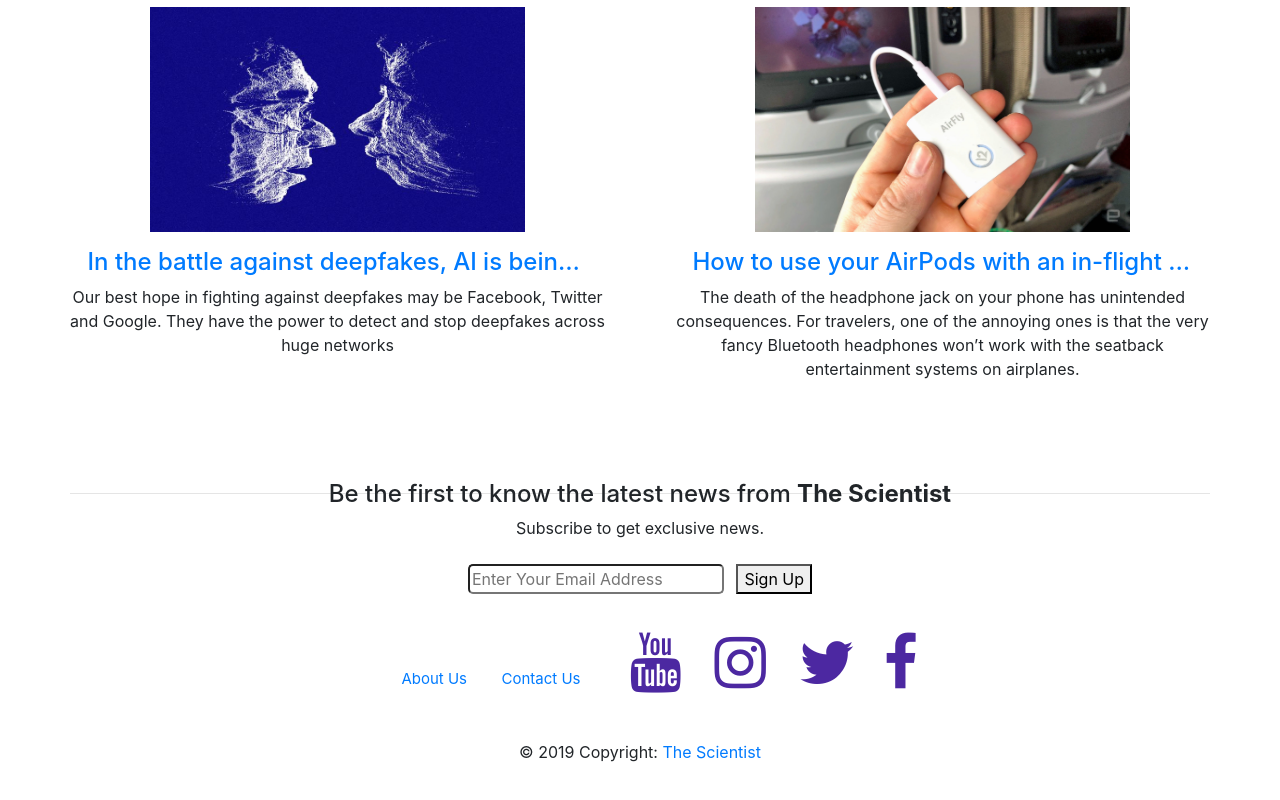
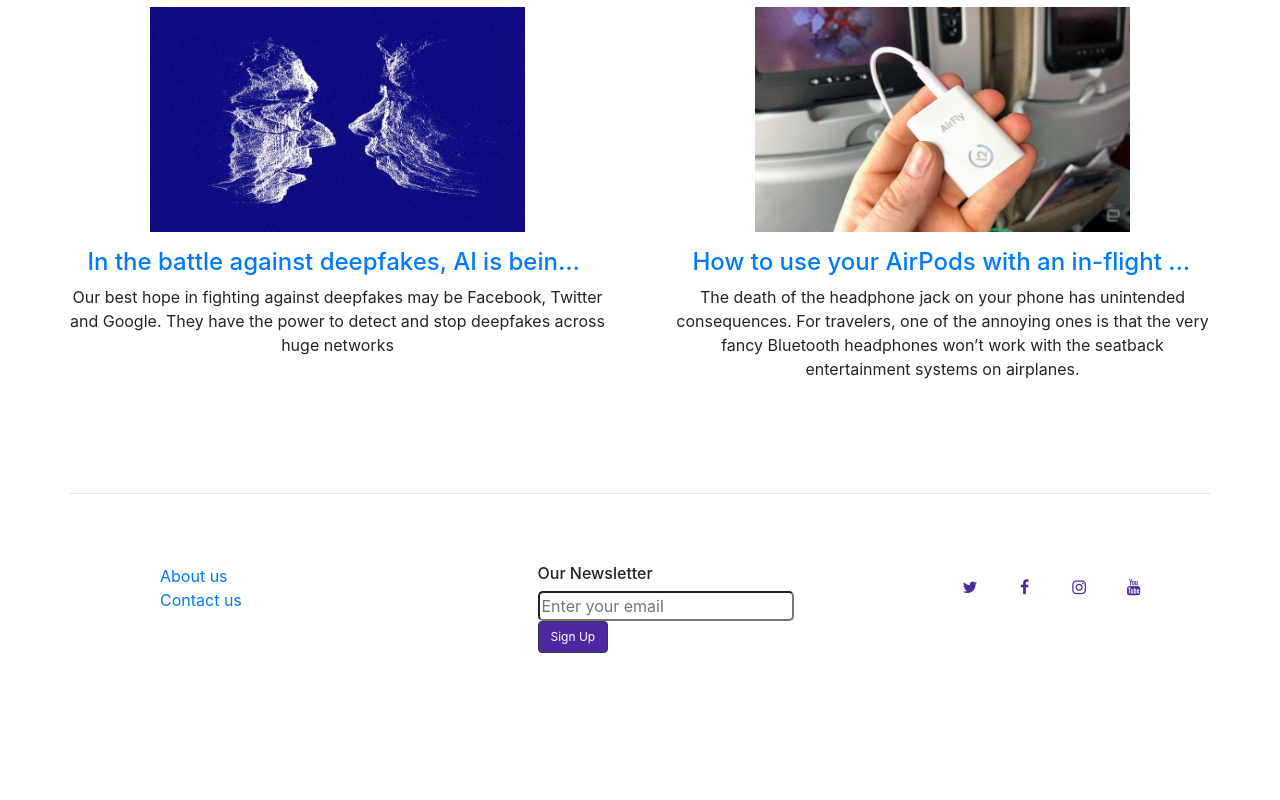
Before and after one commit to maryam-ali-123/Course-project, a plain HTML site: page index.html in a window 1280 px wide. Shown: the part 3152-3952 px from the top of the page. After the commit the page ends 3895 px from the top, so only its background shows below. Drawn offline with nearby package versions, Linux system fonts and the light colour scheme.

Commit message:
updated footer html

```diff
--- a/index.html
+++ b/index.html
@@ -302,45 +302,40 @@
   <div class="row">
     <div class="col">
       <hr>
-      <footer class="footer text-center">
-        <h4>Be the first to know the latest news from <b>The Scientist</b></h4>
-        <p>Subscribe to get exclusive news.</p>
+      <div class="row top-buffer">
+      </div>
+              <footer id="footer">
+                <div class="footer-top">
+                  <div class="container">
+                    <div class="row">
+                      <div class="col-lg-3 col-md-6 footer-links" id="footer-links">
+                        <ul>
+                          <li><a href="about.html">About us</a></li>
+                          <li><a href="contact-us.html">Contact us</a></li>
+                        </ul>
+                      </div>
 
+                      <div class="col-lg-3 col-md-6 footer-newsletter" id="footer-newsletter">
+                        <h6>Our Newsletter</h6>
+                        <form class="form-inline">
+                          <div class="hero-cta__input-wrap"> <input type="email" name="data[email]" required="" id="hero-cta-email" placeholder="Enter your email">
+                          </div>
+                          <button type="submit" class="btn btn-dark">Sign Up</button>
+                        </form>
+                      </div>
 
+                      <div class="col-lg-3 col-md-6 footer-socials" id="footer-socials">
 
-<!-- Call to action -->
-<ul class="list-unstyled list-inline text-center py-2">
-  <li class="list-inline-item">
-    <div class="hero-cta__input-wrap"> <input type="email" name="data[email]" required="" id="hero-cta-email" placeholder="Enter Your Email Address">
-    </div>
-  </li>
-  <li class="list-inline-item">
+                        <span title="Follow us on Twitter"><a href="http://twitter.com" class="twitter"><i class="fa fa-twitter"></i></a></span>
+                        <span title="Like us on Facebook"><a href="http://facebook.com" class="Facebook"><i class="fa fa-facebook"></i></a></span>
+                        <span title="Follow us on Instagram"><a href="http://instagram.com" class="Instagram"><i class="fa fa-instagram"></i></a></span>
+                        <span title="Subscribe on Youtube"><a href="http://youtube.com" class="youtube"><i class="fa fa-youtube"></i></a></span>
+                      </div>
 
-    <button type="submit" onclick="alert('Thanks for subscribing to our newsletter!')" class="emailsignup" required>Sign Up</button>
-  </li>
-</ul>
-
-
-<!-- Social buttons -->
-<ul id="social-buttons">
-  <li><a href="about.html">About Us</a></li>
-  <li><a href="contact-us.html">Contact Us</a></li>
-  <li><a href="https://youtube.com/" class="fa fa-youtube fa-4x fa-color1"></a></li>
-  <li><a href="https://instagram.com/" class="fa fa-instagram fa-4x fa-color1"></a></li>
-  <li><a href="https://twitter.com/" class="fa fa-twitter fa-4x fa-color1"></a></li>
-  <li><a href="https://facebook.com/" class="fa fa-facebook fa-4x fa-color1"></a></li>
-</ul>
-
-
-<!-- Copyright -->
-<div class="footer-copyright text-center py-3">© 2019 Copyright:
-  <a href="index.html">The Scientist</a>
-</div>
-<!-- Copyright -->
-
-</footer>
-
-
+                    </div>
+                  </div>
+                </div>
+            </footer>
 
 
 
```
